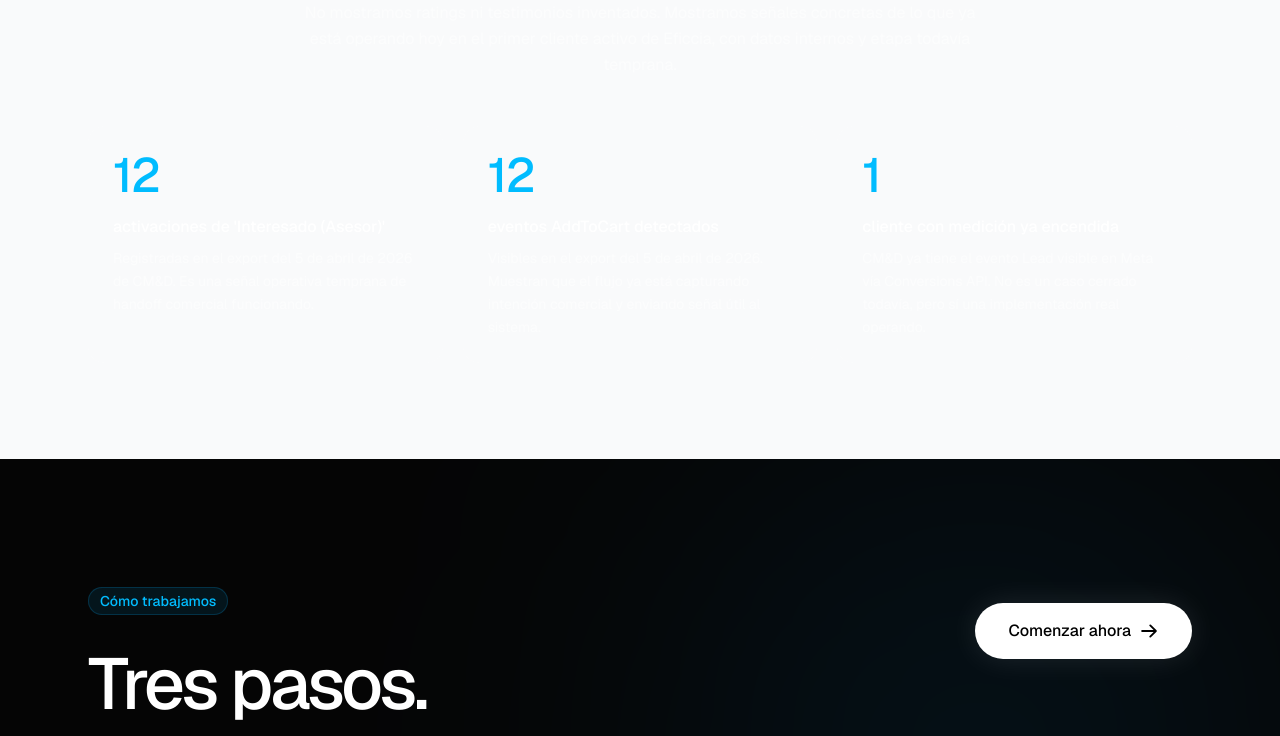
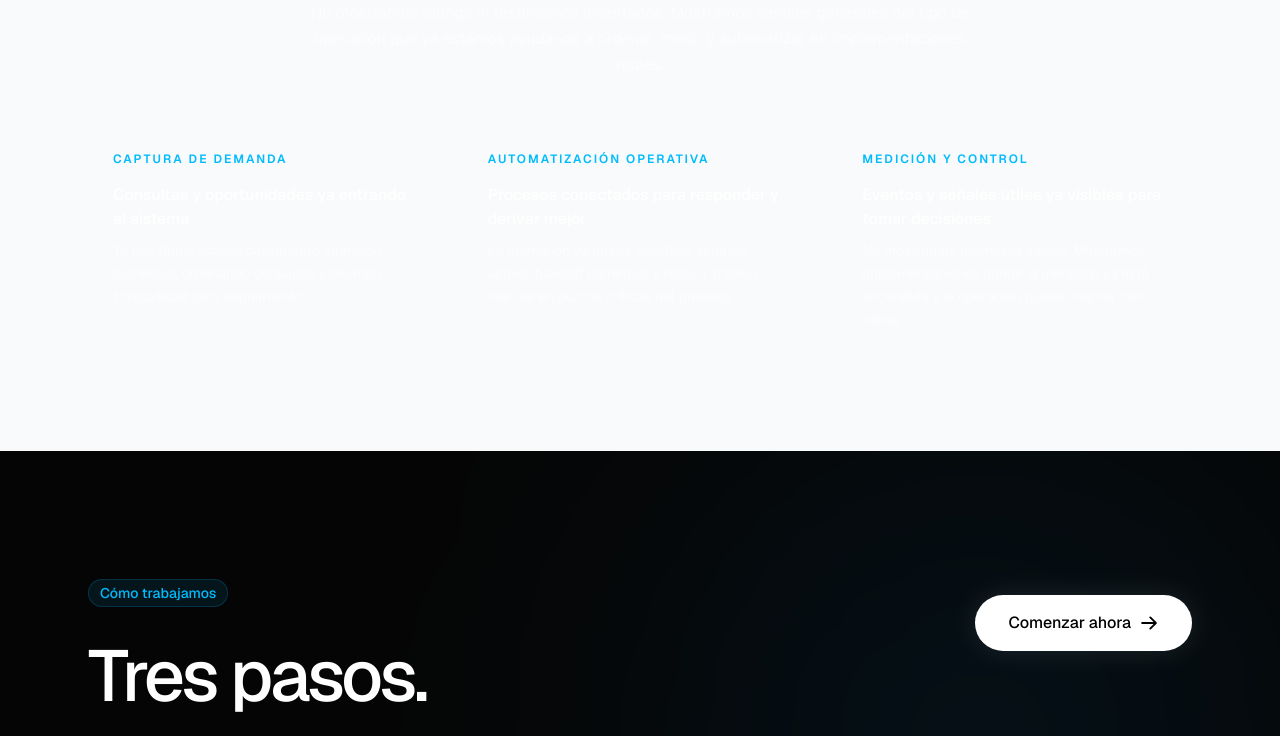
Before and after one commit to eitan-efi/eficciaweb, a Next.js app: page / in a window 1280 px wide. Shown: the part 5125-5861 px from the top of the page. Built offline with nearby package versions, Linux system fonts and the light colour scheme.

Commit message:
Refine evidence section copy

```diff
--- a/src/components/Testimonials.tsx
+++ b/src/components/Testimonials.tsx
@@ -1,21 +1,21 @@
 const evidence = [
   {
-    value: "12",
-    title: "activaciones de 'Interesado (Asesor)'",
+    eyebrow: "Captura de demanda",
+    title: "Consultas y oportunidades ya entrando al sistema",
     body:
-      "Registradas en el export del 5 de abril de 2026 de CM&D. Es una señal operativa temprana de handoff comercial funcionando.",
+      "Ya hay flujos activos capturando intención comercial, ordenando consultas y dejando trazabilidad para seguimiento.",
   },
   {
-    value: "12",
-    title: "eventos AddToCart detectados",
+    eyebrow: "Automatización operativa",
+    title: "Procesos conectados para responder y derivar mejor",
     body:
-      "Visibles en el export del 5 de abril de 2026. Muestran que el flujo ya está capturando intención comercial y enviando señal útil al sistema.",
+      "La operación ya puede clasificar señales, activar handoff comercial y reducir trabajo manual en puntos críticos del proceso.",
   },
   {
-    value: "1",
-    title: "cliente con medición ya encendida",
+    eyebrow: "Medición y control",
+    title: "Eventos y señales útiles ya visibles para tomar decisiones",
     body:
-      "CM&D ya tiene el evento Lead visible en Meta vía Conversions API. No es un caso cerrado todavía, pero sí una implementación real operando.",
+      "No mostramos promesas vacías. Mostramos implementaciones donde la medición ya está encendida y la operación puede mejorar con datos.",
   },
 ];
 
@@ -31,8 +31,8 @@ export function Testimonials() {
           <br />en una implementación real.
         </h2>
         <p className="max-w-2xl text-white/55 leading-relaxed">
-          No mostramos ratings ni testimonios inventados. Mostramos señales concretas de lo que ya está operando
-          hoy en el primer cliente activo de Eficcia, con datos internos y etapa todavía temprana.
+          No mostramos ratings ni testimonios inventados. Mostramos señales generales del tipo de operación que ya
+          estamos ayudando a ordenar, medir y automatizar en implementaciones reales.
         </p>
       </div>
 
@@ -42,7 +42,9 @@ export function Testimonials() {
             key={item.title}
             className="border border-white/10 rounded-2xl p-6 bg-white/[0.02] text-left"
           >
-            <p className="text-5xl font-medium text-sky-400 tracking-tight mb-4">{item.value}</p>
+            <p className="text-xs font-semibold tracking-[2px] uppercase text-sky-400 mb-4">
+              {item.eyebrow}
+            </p>
             <p className="text-base font-medium text-white mb-2">{item.title}</p>
             <p className="text-white/55 leading-relaxed text-sm">{item.body}</p>
           </div>
```
